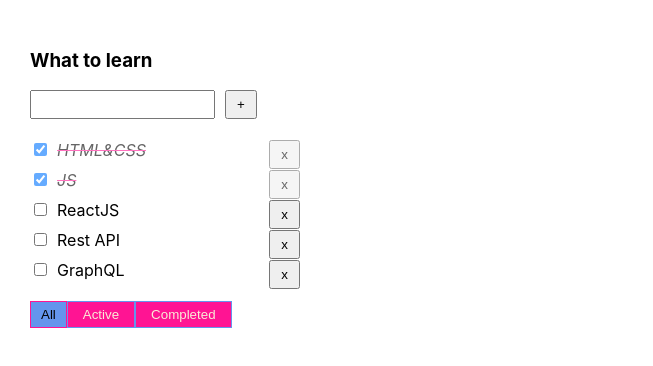
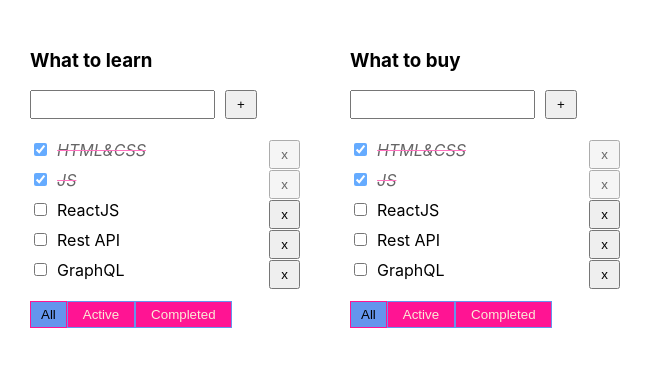
Before and after one commit to Alonasa/homeworks-rollback, a React (Create React App) app: page / in a window 1280 px wide. Shown: the top 366 px of the page, without its empty margins (0-653 px from the left). Built offline with nearby package versions, Linux system fonts and the light colour scheme.

Commit message:
2 todolists, begin work on proper rendering

```diff
--- a/src/App.tsx
+++ b/src/App.tsx
@@ -5,7 +5,18 @@ import {v1} from 'uuid';
 
 export type FilterValuesType = 'all' | 'active' | 'completed';
 
+type TodolistsType = {
+  id: string
+  title: string
+  filter: FilterValuesType
+}
+
 function App() {
+
+  let[todolists, setTodolists]=useState<Array<TodolistsType>>([
+	{id: v1(), title: 'What to learn', filter: 'all'},
+	{id: v1(), title: 'What to buy', filter: 'all'},
+  ])
 
   let [tasks, setTasks] = useState([
 	{id: v1(), title: 'HTML&CSS', isDone: true},
@@ -20,19 +31,19 @@ function App() {
 	setTasks(filteredTasks);
   }
 
-  let [filter, setFilter] = useState<FilterValuesType>('all');
+ // let [filter, setFilter] = useState<FilterValuesType>('all');
 
   let tasksForTodolist = tasks;
 
-  if (filter === 'active') {
-	tasksForTodolist = tasks.filter(t => !t.isDone);
-  }
-  if (filter === 'completed') {
-	tasksForTodolist = tasks.filter(t => t.isDone);
-  }
+  // if (filter === 'active') {
+	// tasksForTodolist = tasks.filter(t => !t.isDone);
+  // }
+  // if (filter === 'completed') {
+	// tasksForTodolist = tasks.filter(t => t.isDone);
+  // }
 
   function changeFilter(value: FilterValuesType) {
-	setFilter(value);
+	//setFilter(value);
   }
 
   const addTask = (title: string) => {
@@ -46,14 +57,18 @@ function App() {
 
   return (
 	<div className="App">
-	  <Todolist title="What to learn"
+	  { todolists.map(t=> {
+
+	  return (
+		<Todolist title={t.title}
 				  tasks={tasksForTodolist}
 				  removeTask={removeTask}
 				  changeFilter={changeFilter}
 				  addTask={addTask}
 				  checkboxChange={checkboxChange}
-				filter={filter}
+				  filter={t.filter}
 		/>
+	  )})}
 	</div>
   );
 }
```
Lines whose indentation alone changed are shown as unchanged.
